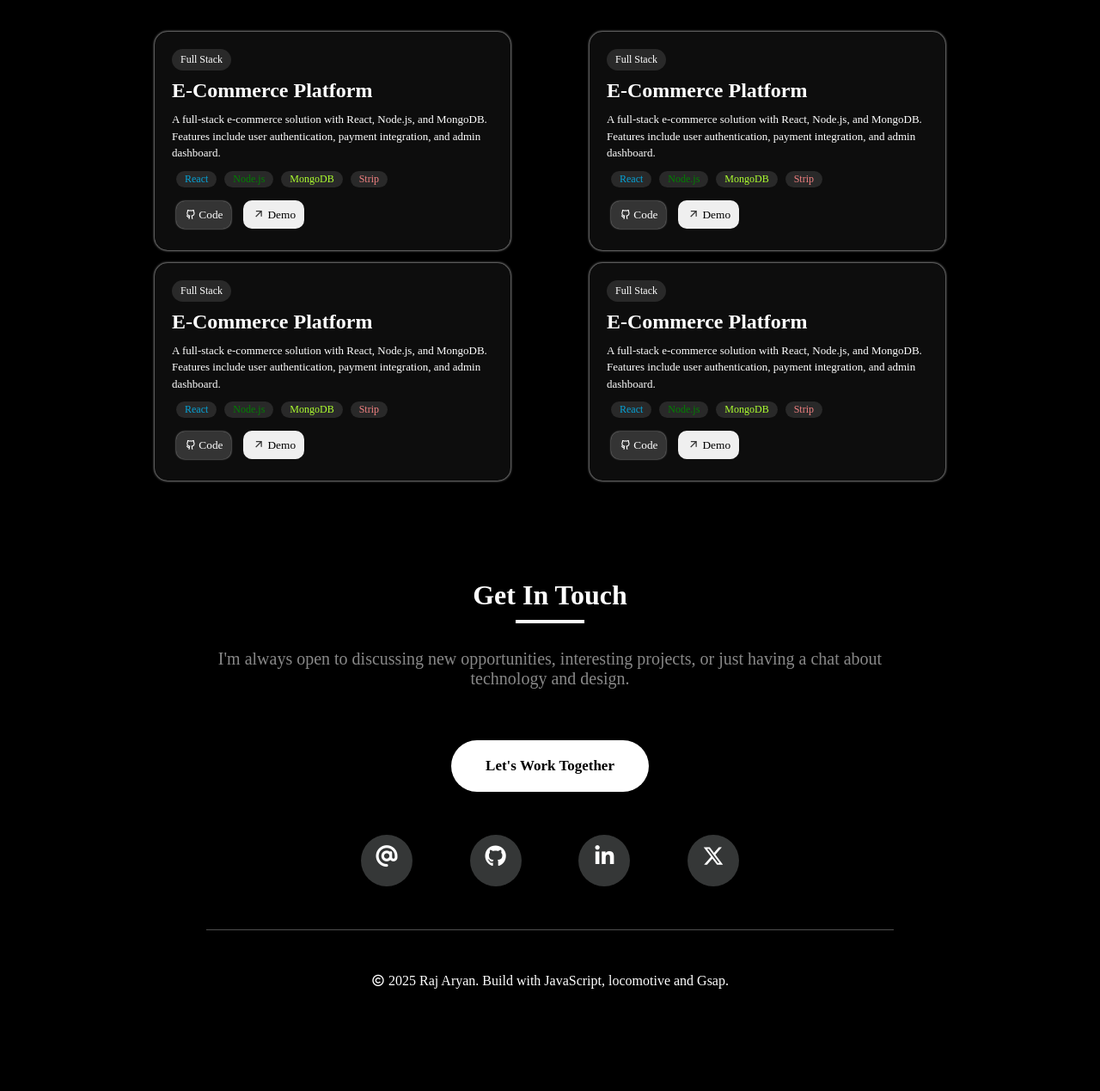
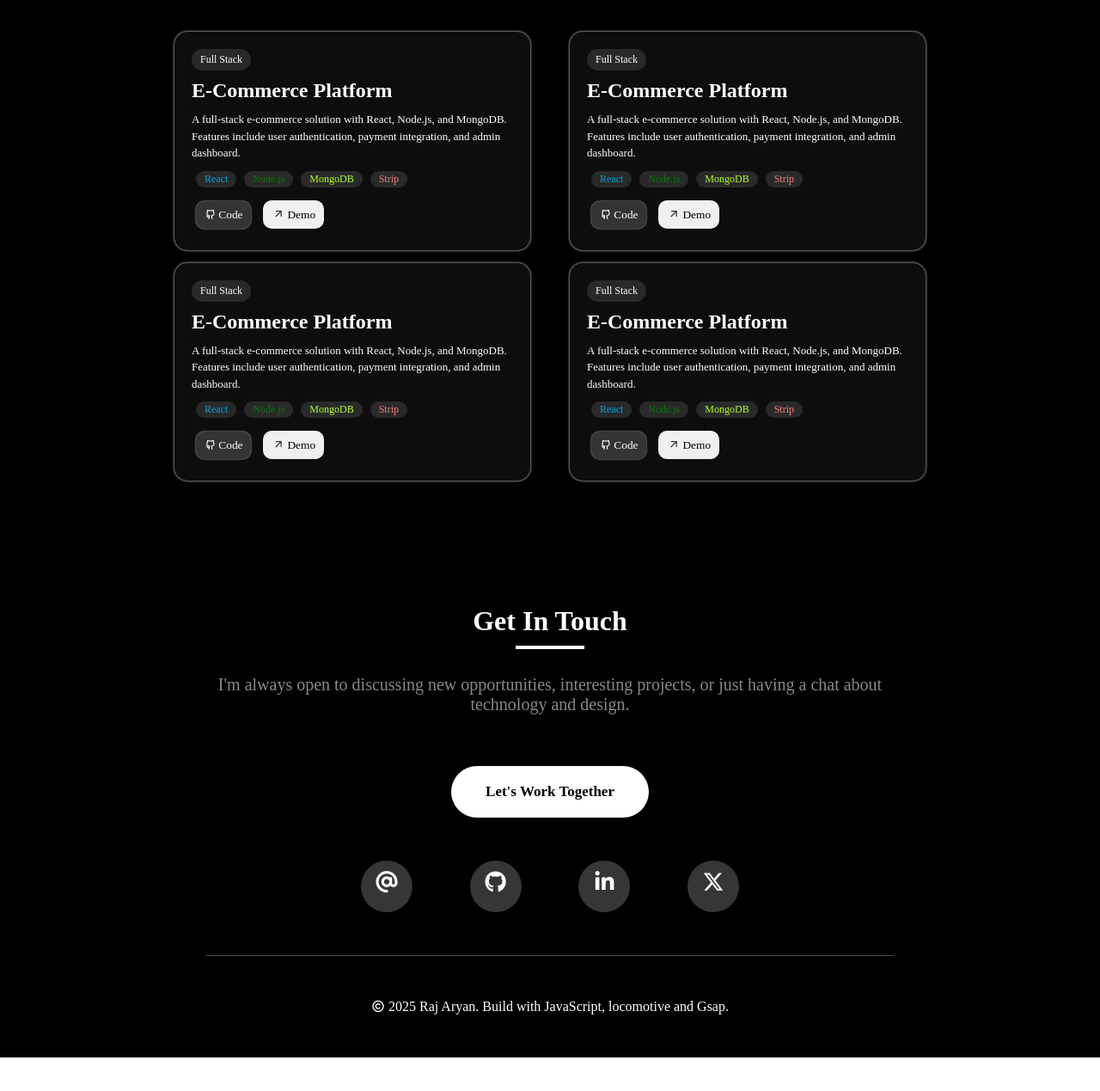
Before and after one commit to Rajaryan99/Portfolio_website_Gsap_locomotive, a website: page index.html in a window 1280 px wide. Shown: the part 1754-3023 px from the top of the page at 86% size. After the commit the page ends 2984 px from the top, so only its background shows below. Drawn offline with nearby package versions, Linux system fonts and the light colour scheme.

Commit message:
fixed some alignemnt issue

```diff
--- a/style.css
+++ b/style.css
@@ -349,7 +349,7 @@
     border-radius: 20px;
 
     display: flex;
-    justify-content: space-between;
+    justify-content: space-around;
     flex-wrap: wrap;
 
 
@@ -463,12 +463,14 @@
 
 .contack-section {
     width: 100%;
-    height: 100vh;
     text-align: center;
-    padding: 80px;
+    padding: 0 80px;
+    padding-top: 80px;
+    padding-bottom: 50px;
     display: flex;
     flex-direction: column;
     align-items: center;
+    margin-top: 30px;
 }
 
 .contact_heading {
@@ -534,6 +536,7 @@
     border-radius: 50%;
     cursor: pointer;
     transition: transform .3s ease;
+    padding-bottom: 20px;
 }
 
 .contact-links span:hover {
```
